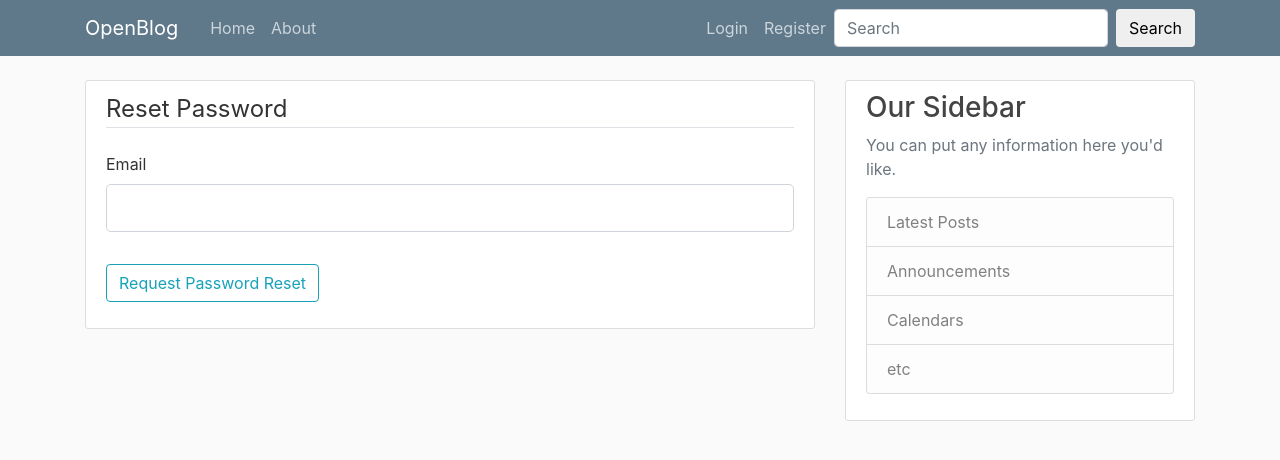
After one commit to 1Jayso/Flask_Blog, a Flask app: page /reset_password in a window 1280 px wide. The commit adds this page. Shown: the top 460 px of the page. Run offline with Flask 2, Linux system fonts and the light colour scheme; some libraries are stand-ins or nearby versions.

Commit message:
Added Flask mail to help send password reset token

```diff
--- a/flaskblog/forms.py
+++ b/flaskblog/forms.py
@@ -66,3 +66,18 @@ class PostForm(FlaskForm):
     title = StringField('Title', validators=[DataRequired()])
     content =TextAreaField('Content', validators=[DataRequired()])
     submit = SubmitField('Post')
+
+
+class RequestResetForm(FlaskForm):
+    email = StringField('Email', validators=[DataRequired(), Email()])
+    submit = SubmitField('Request Password Reset')
+
+    def validate_email(self, email):
+        user = User.query.filter_by(email=email.data).first()
+        if user is None:
+            raise ValidationError("There is no account with this email. You must register first")
+
+class ResetPasswordForm(FlaskForm):
+    password = PasswordField('Password', validators=[DataRequired()])
+    confirm_password = PasswordField('Confirm Password', validators=[DataRequired(), EqualTo('password')])
+    submit = SubmitField("Reset Password")
--- a/flaskblog/routes.py
+++ b/flaskblog/routes.py
@@ -3,12 +3,12 @@ import os
 import secrets
 from PIL import Image
 from flask import render_template, url_for, flash, redirect, request, abort
-import flask_whooshalchemyplus
-from flaskblog.forms import LoginForm, RegistrationForm, UpdateAccountForm, PostForm
-from flaskblog import app, db, bcrypt
+import flask_whooshalchemy
+from flaskblog.forms import LoginForm, RegistrationForm, UpdateAccountForm, PostForm, RequestResetForm, ResetPasswordForm
+from flaskblog import app, db, bcrypt, mail
 from flaskblog.models import User, Post
 from flask_login import login_user, current_user, logout_user, login_required
-
+from flask_mail import Message
 
 
 
@@ -164,14 +164,47 @@ def user_posts(username):
 
 
 
+def send_reset_email(user):
+    token = user.get_reset_token()
+    msg = Message('Password Reset Request',
+                  sender='adodey1@gmail.com',
+                  recipients=[user.email])
+    msg.body = f'''To reset your password, visit the following link:
+{url_for('reset_token', token=token, _external=True)}
+If you did not make this request then simply ignore this email and no changes will be made.
+'''
+    mail.send(msg)
+    return "Message has been sent!"
+
+@app.route("/reset_password", methods=['GET', 'POST'])
+def reset_request():
+        if current_user.is_authenticated:
+            return redirect(url_for('home'))
+        form = RequestResetForm()
+        if form.validate_on_submit():
+            user =User.query.filter_by(email=form.email.data).first()
+            send_reset_email(user)
+            flash("An email hs been sent with instructions to reset password")
+            return redirect(url_for('login'))
+        return render_template('reset_request.html', title='Reset Password', form=form)
 
 
-
-
-
-
-
-
+@app.route("/reset_password/<token>", methods=['GET', 'POST'])
+def reset_token(token):
+    if current_user.is_authenticated:
+            return redirect(url_for('home'))
+    user = User.verify_reset_token(token)
+    if user is None:
+        flash("That is an invalid or expired token", 'warning')
+        return redirect(url_for('reset_request'))
+    form = ResetPasswordForm()
+    if form.validate_on_submit():
+        hashed_password = bcrypt.generate_password_hash(form.password.data).decode('utf-8')
+        user.password = hashed_password
+        db.session.commit()
+        flash('Your password has been updated! You are now able to log in', 'success')
+        return redirect(url_for('login'))
+    return render_template('reset_token.html', title='Reset Password', form=form)
 
 
 
--- /dev/null
+++ b/flaskblog/templates/reset_request.html
@@ -0,0 +1,28 @@
+<!DOCTYPE html>
+{% extends "layout.html" %}
+{% block content %}
+    <div class="content-section">
+        <form method="POST" action="">
+            {{ form.hidden_tag() }}
+            <fieldset class="form-group">
+                <legend class="border-bottom mb-4">Reset Password</legend>
+                <div class="form-group">
+                    {{ form.email.label(class="form-control-label") }}
+                    {% if form.email.errors %}
+                        {{ form.email(class="form-control form-control-lg is-invalid") }}
+                        <div class="invalid-feedback">
+                            {% for error in form.email.errors %}
+                                <span>{{ error }}</span>
+                            {% endfor %}
+                        </div>
+                    {% else %}
+                        {{ form.email(class="form-control form-control-lg") }}
+                    {% endif %}
+                </div>
+            </fieldset>
+            <div class="form-group">
+                {{ form.submit(class="btn btn-outline-info") }}
+            </div>
+        </form>
+    </div>
+{% endblock content %}
```
Also changed, not shown: flaskblog/__init__.py (+19 -2 lines), flaskblog/models.py (+17 -2 lines), flaskblog/templates/login.html (+4 -3 lines), flaskblog/templates/reset_token.html (added, +42 -0 lines), requirements.txt (+7 -71 lines), flaskblog/blog.db, flaskblog/requirements.txt (deleted), 1 other file.
